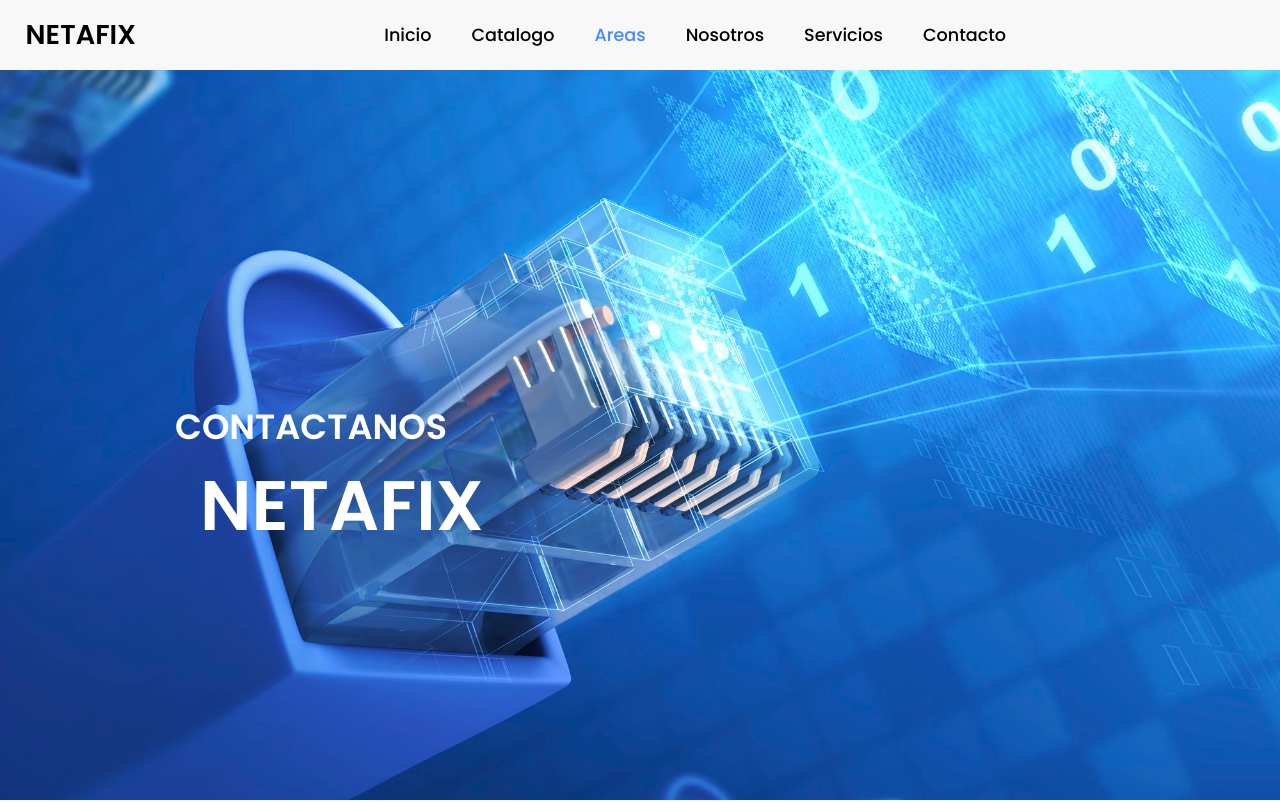
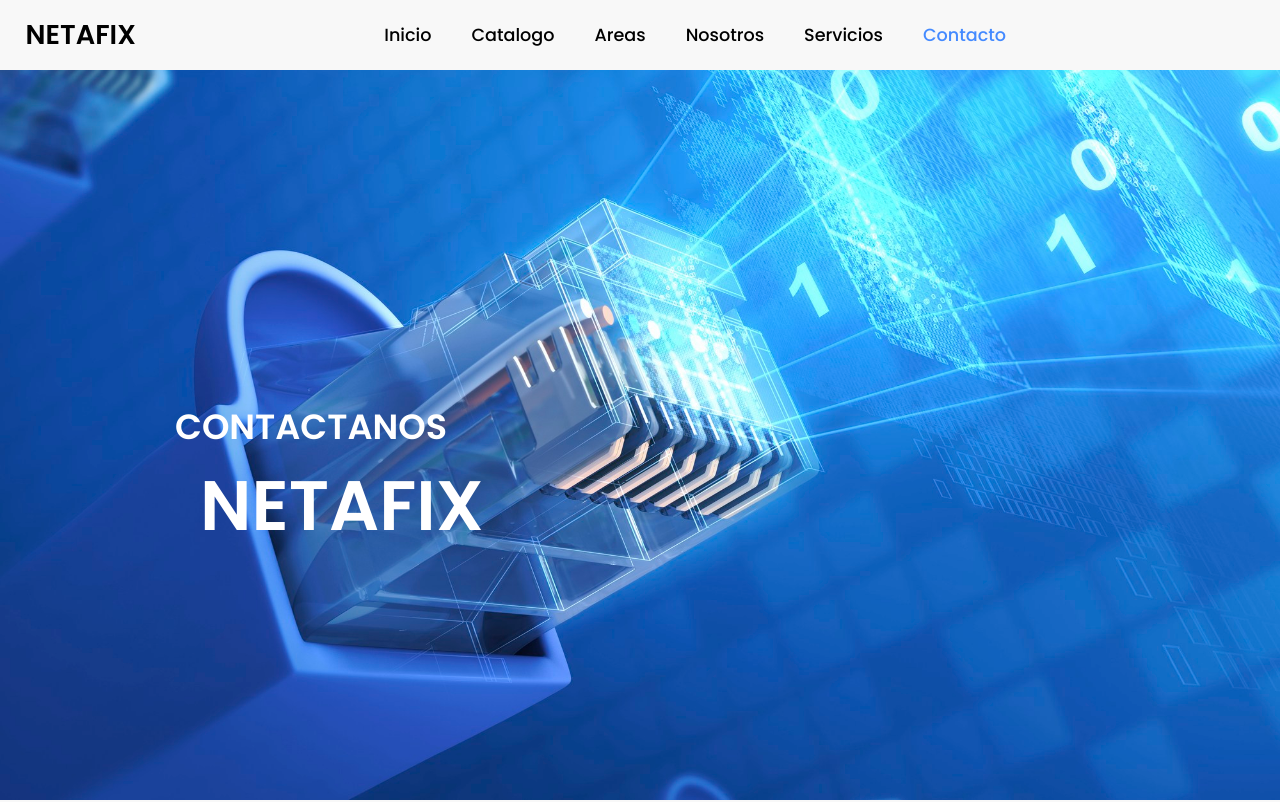
Before and after one commit to jhosuan15/Netafix, a plain HTML site: page Contact.html in a window 1280 px wide. Shown: the top 802 px of the page. Drawn offline with nearby package versions, Linux system fonts and the light colour scheme.

Commit message:
Update Contact.html

```diff
--- a/Contact.html
+++ b/Contact.html
@@ -22,10 +22,10 @@
 		<ul class="navbar">
 			<li><a href="Main.html">Inicio</a></li>
 			<li><a href="Shop.html">Catalogo</a></li>
-			<li><a href="Areas.html" class="active">Areas</a></li>
+			<li><a href="Areas.html" >Areas</a></li>
 			<li><a href="AboutUs.html">Nosotros</a></li>
 			<li><a href="Services.html">Servicios</a></li>
-			<li><a href="Contact.html">Contacto</a></li>
+			<li><a href="Contact.html"class="active">Contacto</a></li>
 		</ul>
 		<div class="main">
 
```
